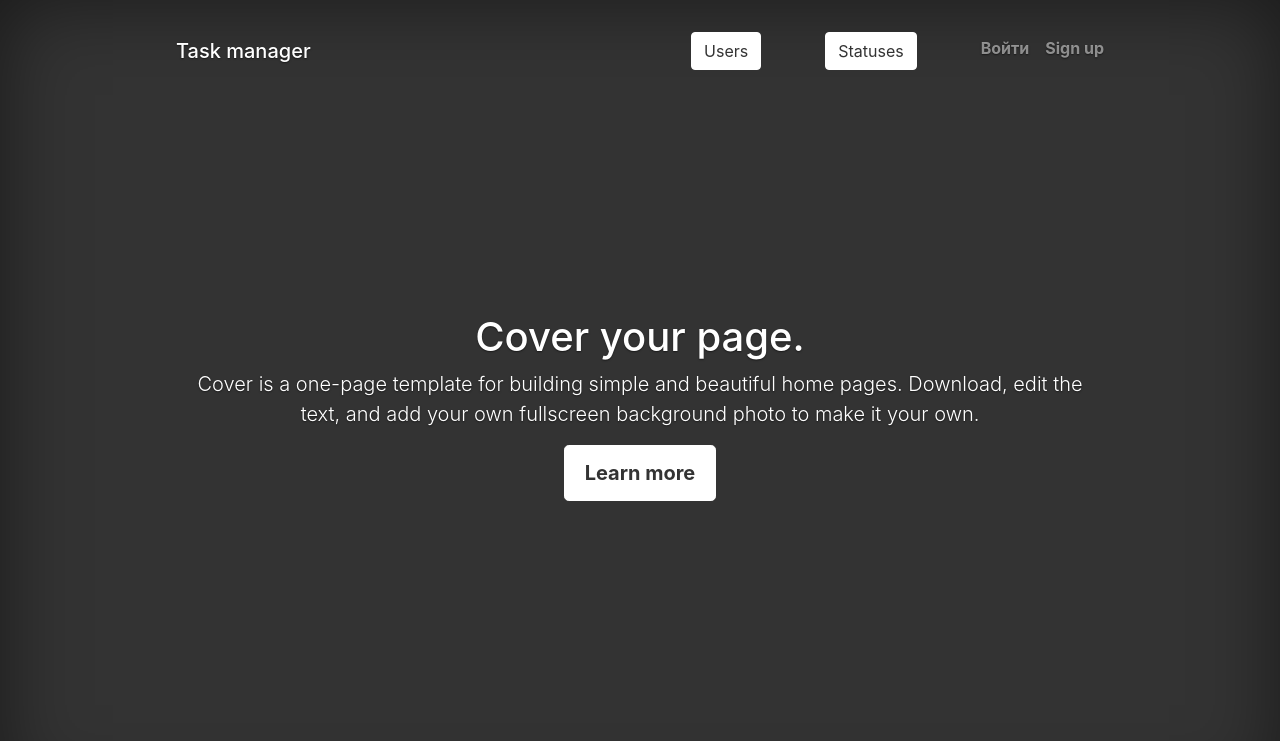
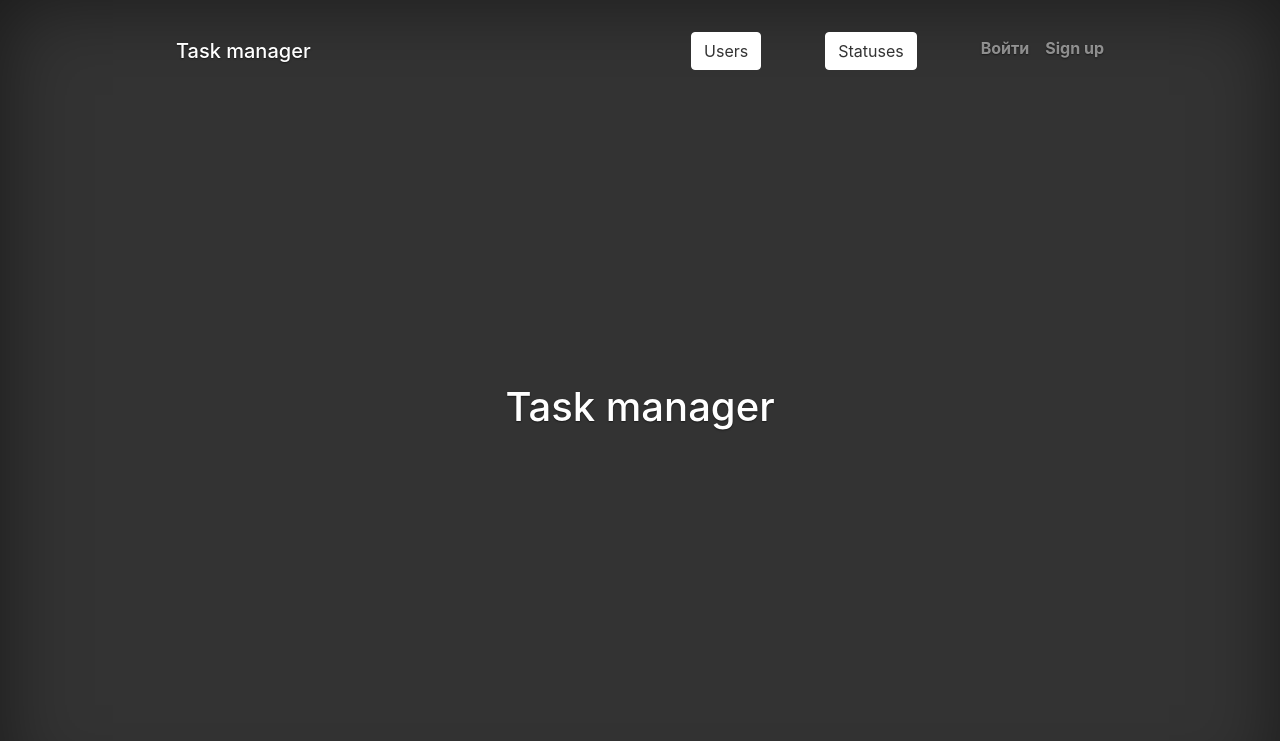
Before and after one commit to sound-round/python-project-lvl4, a Django app: page / in a window 1280 px wide. Shown: the top 741 px of the page. Run offline with Django 3.2, Linux system fonts and the light colour scheme; some libraries are stand-ins or nearby versions.

Commit message:
Update main page

```diff
--- a/task_manager/templates/index.html
+++ b/task_manager/templates/index.html
@@ -8,10 +8,10 @@
 
 <div>
     <main role="main" class="inner cover">
-        <h1 class="cover-heading">Cover your page.</h1>
-        <p class="lead">Cover is a one-page template for building simple and beautiful home pages. Download, edit the text, and add your own fullscreen background photo to make it your own.</p>
+        <h1 class="cover-heading">Task manager</h1>
+        <p class="lead"></p>
         <p class="lead">
-            <a href="#" class="btn btn-lg btn-secondary">Learn more</a>
+            <!-- <a href="#" class="btn btn-lg btn-secondary">Learn more</a> -->
         </p>
     </main>
 </div>
```
